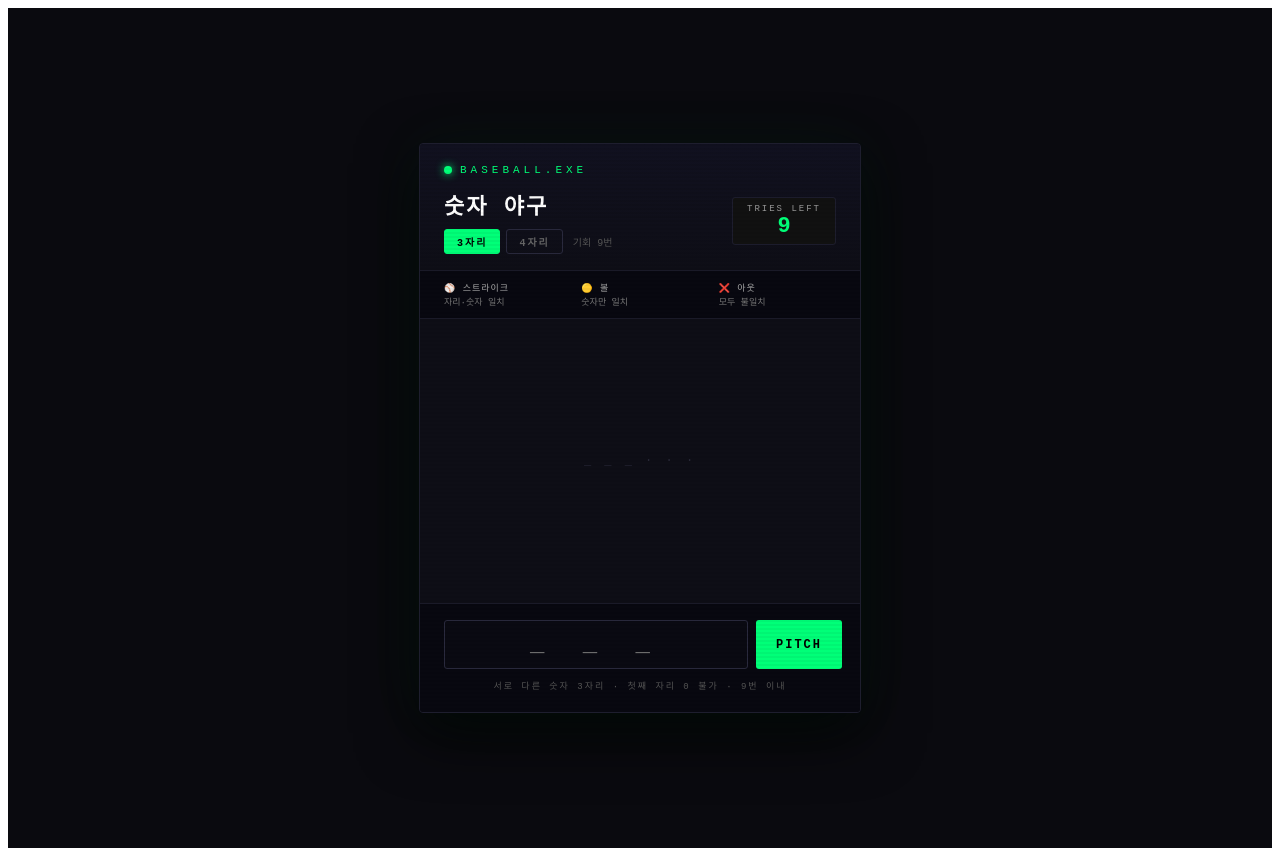
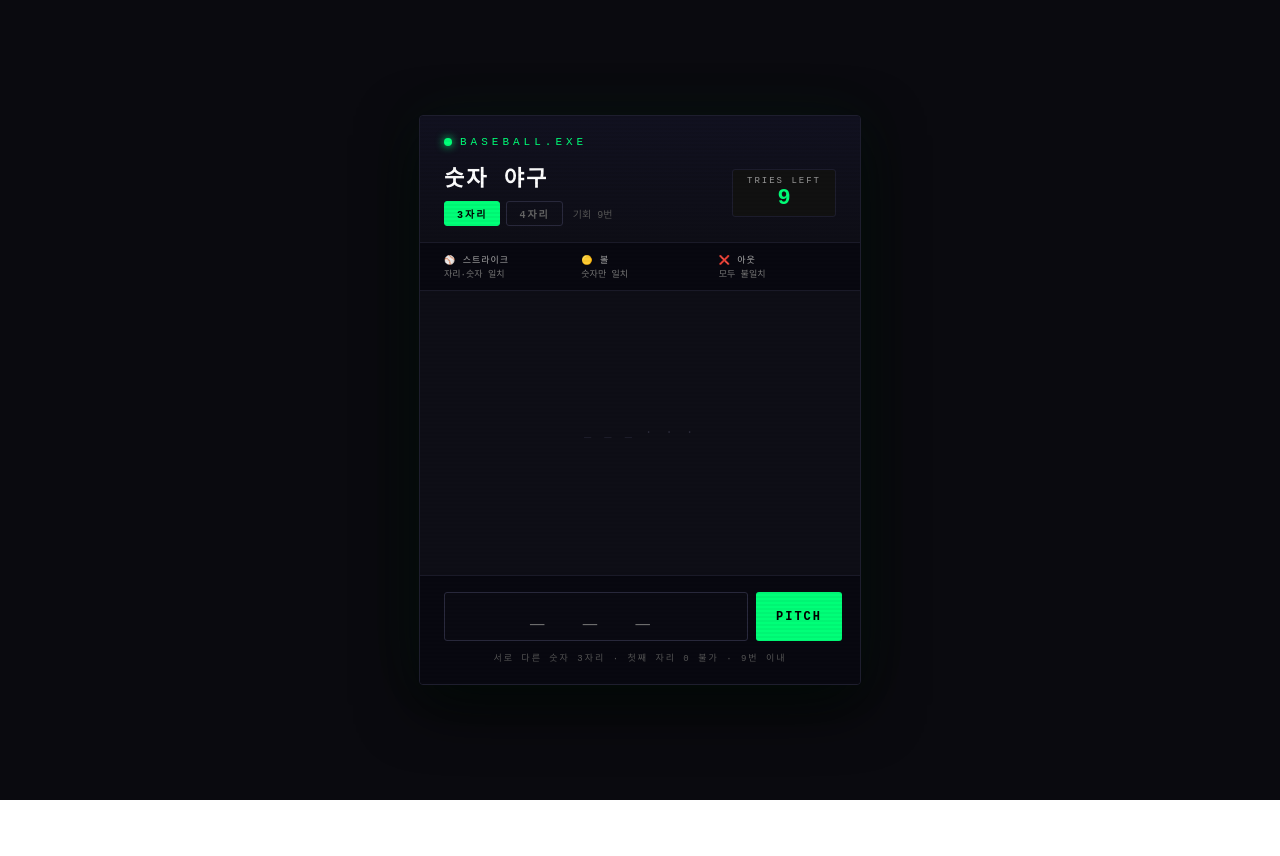
Before and after one commit to ddudu-0312/Yagu, a React (Vite) app: page / in a window 1280 px wide. After the commit the page ends 800 px from the top, so only its background shows below. Built offline with nearby package versions, Linux system fonts and the light colour scheme.

Commit message:
Update App.jsx

```diff
--- a/src/App.jsx
+++ b/src/App.jsx
@@ -107,13 +107,14 @@ export default function BaseballGame() {
 
   return (
     <div style={{
-      minHeight: "100vh",
+      position: "fixed",
+      inset: 0,
       background: "#0a0a0f",
       display: "flex",
       alignItems: "center",
       justifyContent: "center",
       fontFamily: "'Courier New', Courier, monospace",
-      padding: "20px",
+      overflow: "hidden",
     }}>
       <style>{`
         @keyframes fadeSlideIn {
@@ -147,6 +148,7 @@ export default function BaseballGame() {
       <div style={{
         width: "100%",
         maxWidth: "440px",
+        maxHeight: "100vh",
         background: "#0e0e16",
         border: "1px solid #1e1e2e",
         borderRadius: "4px",
```
